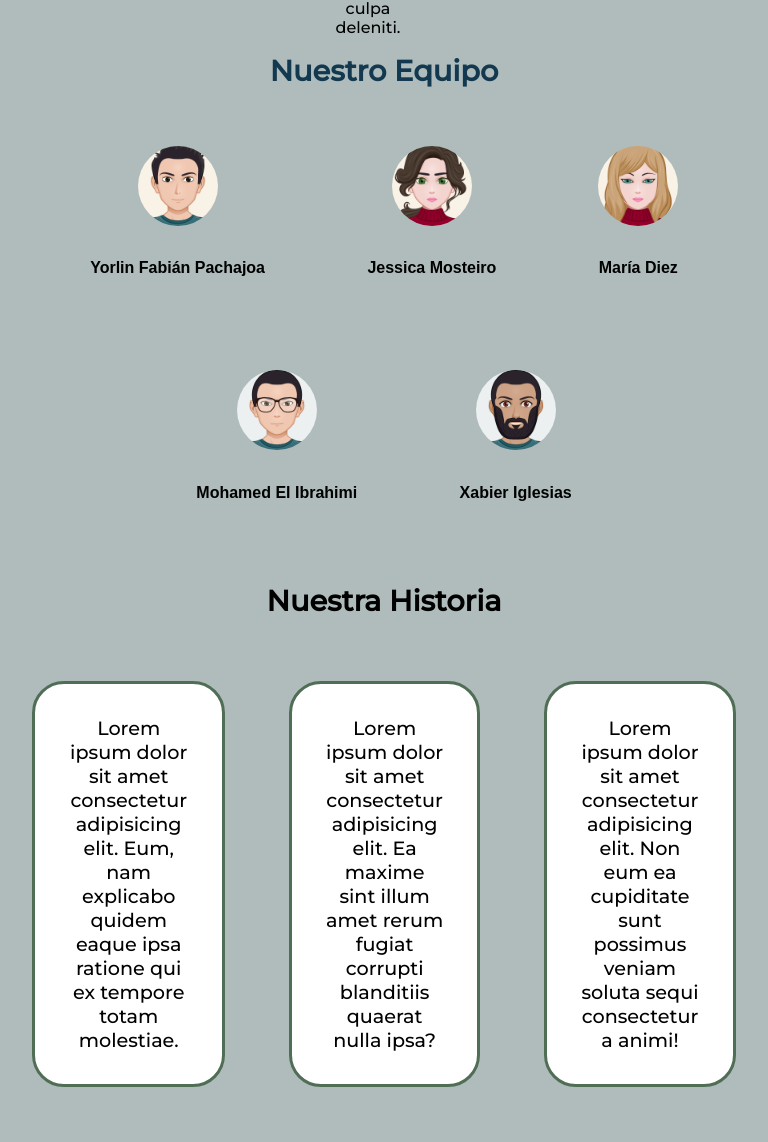
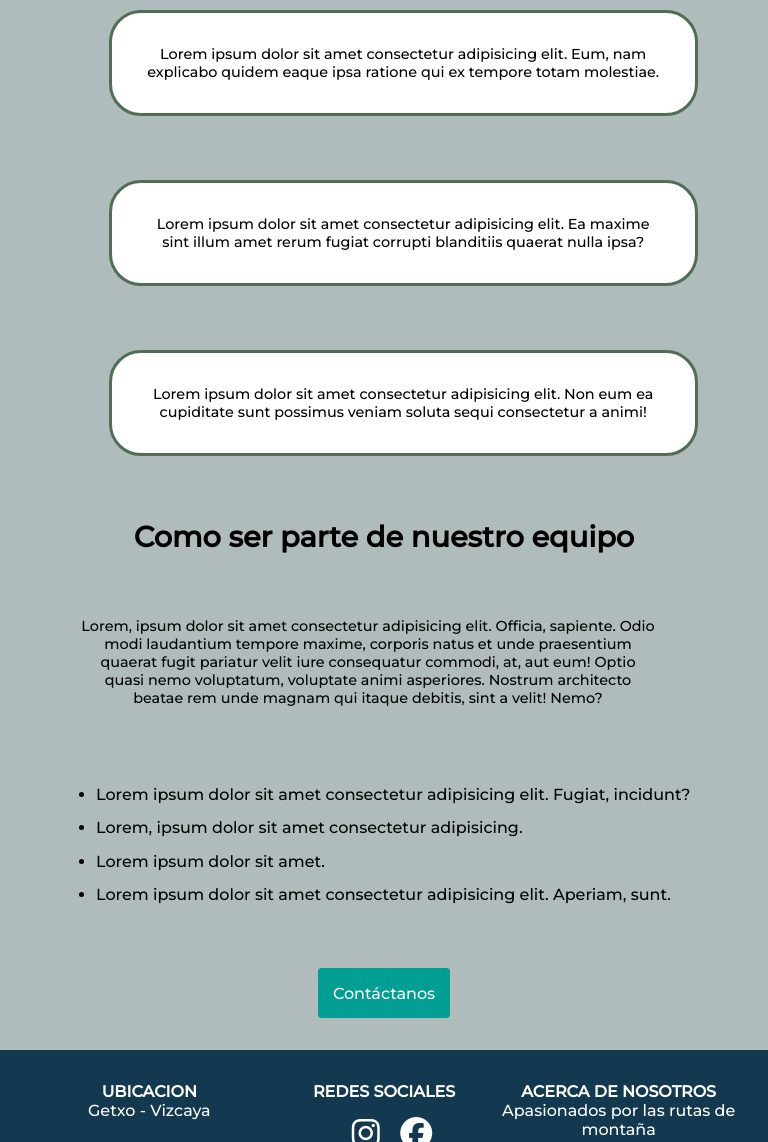
Before and after one commit to MariaDiezEsteve/Centro-Deportivo, a plain HTML site: page about_us.html in a window 768 px wide. Shown: the part 1497-2639 px from the top of the page. Drawn offline with Linux system fonts and the light colour scheme.

Commit message:
realización de responsive en la parte de about us

```diff
--- a/about_us.css
+++ b/about_us.css
@@ -6,7 +6,6 @@
   margin: 0;
   padding: 0;
   box-sizing: border-box;
-
 }
 
 
@@ -98,6 +97,7 @@ h3{
   margin: 2rem;
   background-color: white;
 }
+
 .historia-texto{
   display: flex;
 }
@@ -106,7 +106,6 @@ h3{
 }
 
 .instrucciones{
-
   margin-left: 22rem;
   margin-right: 22rem;
   margin-top: 1.2rem;
@@ -134,3 +133,41 @@ button:hover{
   font-size: 1.05rem;
   cursor: pointer;
 }
+
+/* Responsive tablet */
+@media screen and (min-width: 481px) and (max-width: 768px){
+  .nosotros-descripcion, .parte-equipo {
+    margin-left: 5rem;
+    margin-right: 7rem;
+    margin-bottom: 2rem;
+}
+  .foto-montaña1 {
+    width: 75%;
+  }
+  .historia-texto {
+    width: 85%;
+    flex-direction: column;
+    margin-left: 10%;
+  }
+
+  .texto {
+    font-size: 0.9rem;
+  }
+
+  .lorem {
+    font-size: 0.9rem;
+  }
+
+  .instrucciones{
+    margin-left: 4rem;
+    margin-right: 2rem;
+    margin-top: 0.9rem;
+  }
+  }
+
+
+/* Responsive mobile */
+
+@media screen and (max-width: 480px){
+
+}
```
